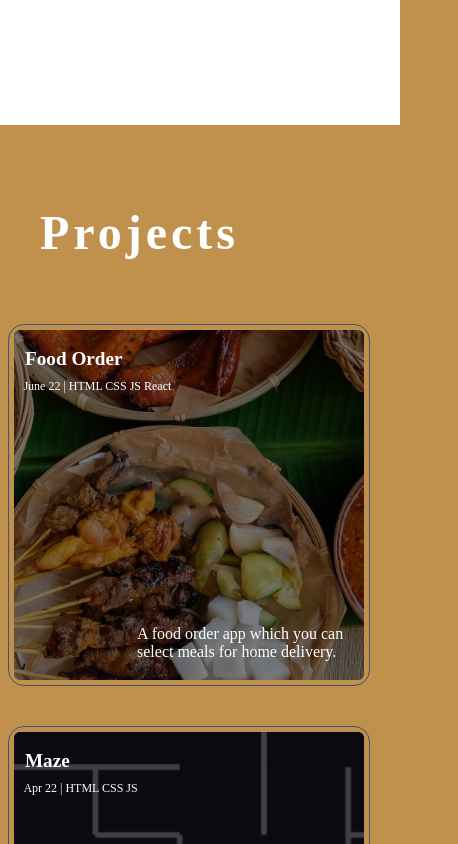
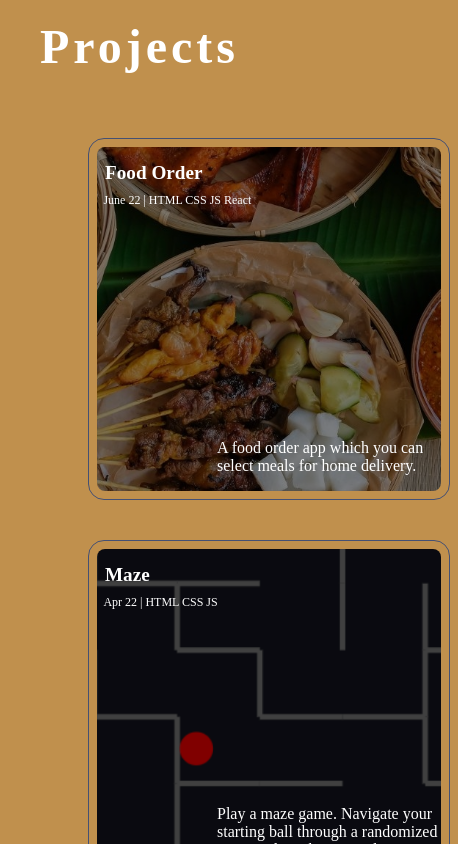
Before and after one commit to wteo/resumev2, a React (Create React App) app: page / in a window 390 px wide. Shown: the part 2180-3024 px from the top of the page, 458 px wide, since content can reach past the window. Built offline with nearby package versions, Linux system fonts and the light colour scheme.

Commit message:
adjusted the position of grid projects

```diff
--- a/src/components/Projects/Project/Project.module.css
+++ b/src/components/Projects/Project/Project.module.css
@@ -54,13 +54,3 @@
     margin-left: 7.5rem;
     padding: 0.5rem;
 }
-
-@media (max-width: 780px) {
-    .image {
-        float: left;
-        width:  22.5rem;
-        height: 22.5rem;
-        padding: 0.3rem;
-        border-radius: 0.7rem;
-    }
-}
--- a/src/components/Projects/Projects.module.css
+++ b/src/components/Projects/Projects.module.css
@@ -10,6 +10,7 @@
 
 @media (max-width: 780px) {
     .projectsGrid {
+        margin-left: 5rem;
         grid-template-columns: 1fr;
     }
 }
```
